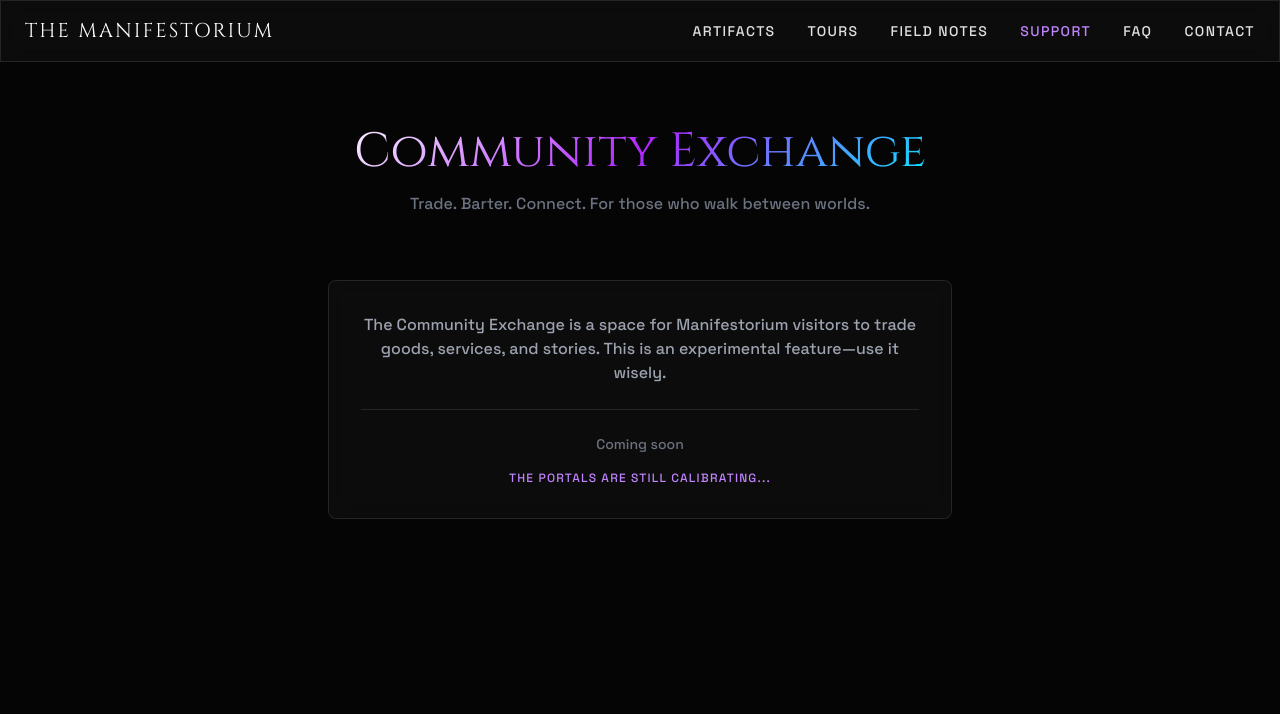
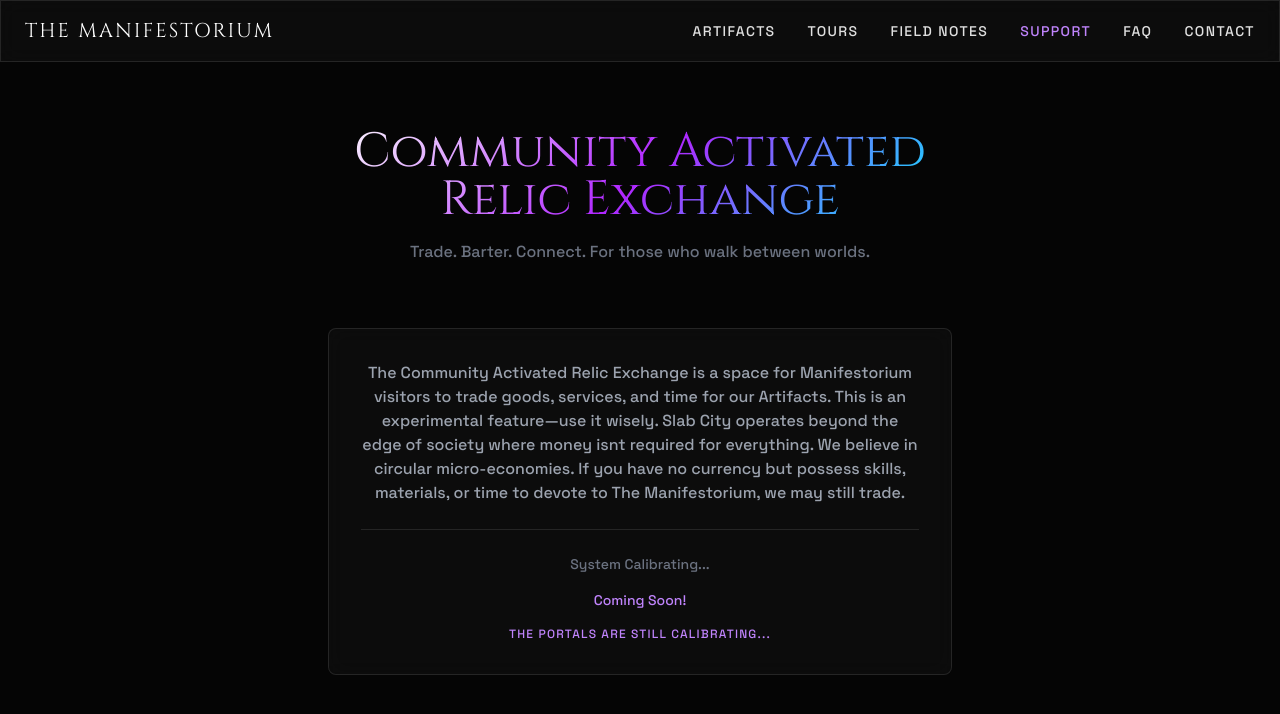
Before and after one commit to thisishowislab/kimi, a website: page community.html in a window 1280 px wide. Drawn offline with nearby package versions, Linux system fonts and the light colour scheme.

Commit message:
Revise Community Exchange to Community Activated Relic Exchange
Updated the Community Exchange section to reflect new features and purpose, including a focus on skills and time-based trades.

```diff
--- a/community.html
+++ b/community.html
@@ -48,16 +48,21 @@
     </nav>
 
     <main class="pt-32 pb-24 px-6 max-w-2xl mx-auto">
-        <h1 class="serif text-5xl mb-4 text-center gradient-text">Community Exchange</h1>
+        <h1 class="serif text-5xl mb-4 text-center gradient-text">Community Activated Relic Exchange</h1>
         <p class="text-center text-gray-500 mb-16">Trade. Barter. Connect. For those who walk between worlds.</p>
 
         <div class="glass p-8 rounded-lg text-center">
             <p class="text-gray-400 mb-6">
-                The Community Exchange is a space for Manifestorium visitors to trade goods,
-                services, and stories. This is an experimental feature—use it wisely.
+                The Community Activated Relic Exchange is a space for Manifestorium visitors to trade goods,
+                services, and time for our Artifacts. This is an experimental feature—use it wisely. Slab City
+                operates beyond the edge of society where money isnt required for everything. We believe in circular micro-economies.
+                If you have no currency but possess skills, materials, or time to devote to The Manifestorium, we may still trade.
             </p>
             <div class="border-t border-white/10 pt-6">
-                <p class="text-sm text-gray-500 mb-4">Coming soon</p>
+                <p class="text-sm text-gray-500 mb-4">System Calibrating...
+                </p>
+                <p class="text-sm text-purple-400 mb-4">Coming Soon!
+                </p>
                 <p class="text-xs text-purple-400 uppercase tracking-widest">
                     The portals are still calibrating...
                 </p>
```
